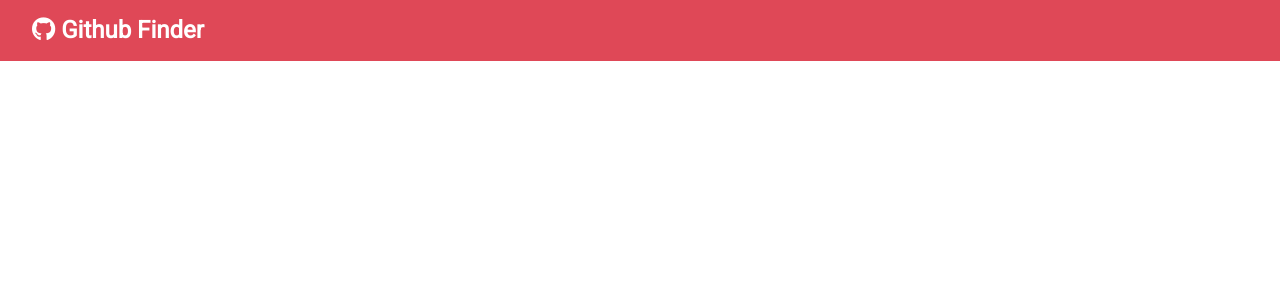
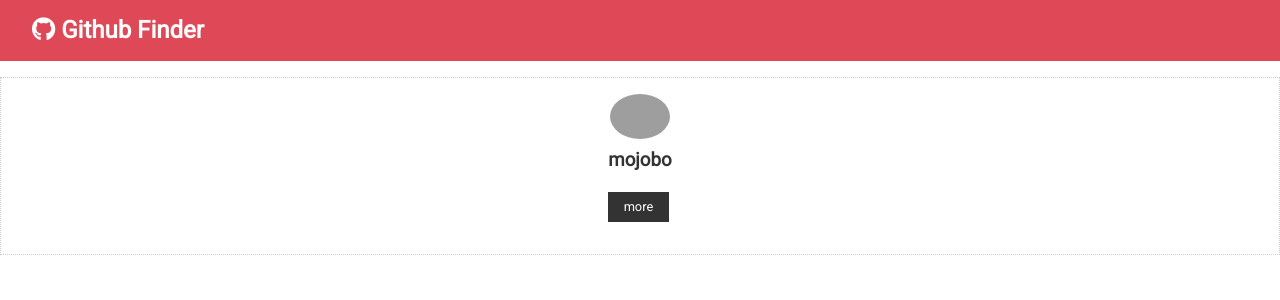
Before and after one commit to abdulhaqani/github-Finder, a React (Create React App) app: page / in a window 1280 px wide. Shown: the top 300 px of the page. Built offline with nearby package versions, Linux system fonts and the light colour scheme; grey boxes are pictures that could not be loaded.

Commit message:
state components

```diff
--- a/src/App.js
+++ b/src/App.js
@@ -1,5 +1,7 @@
 import React, { Component } from 'react';
 import Navbar from './components/layout/Navbar';
+import UserItem from './components/users/UserItem';
+
 import './App.css';
 import '@fortawesome/fontawesome-free/css/all.min.css';
 
@@ -8,6 +10,7 @@
     return (
       <div className="app">
         <Navbar></Navbar>
+        <UserItem></UserItem>
       </div>
     );
   }
--- /dev/null
+++ b/src/components/users/UserItem.js
@@ -0,0 +1,34 @@
+import React, { Component } from 'react';
+
+export class UserItem extends Component {
+  state = {
+    id: 'id',
+    login: 'mojobo',
+    avatar_url: 'https://avatars0.githubusercontent.com/u/1?v=4',
+    html_url: 'https://github.com/mojombo'
+  };
+
+  render() {
+    const { login, avatar_url, html_url } = this.state;
+    return (
+      <div className="card text-center">
+        <img
+          src={avatar_url}
+          alt=""
+          className="round-img"
+          style={{ width: '60px' }}
+        />
+
+        <h3>{login}</h3>
+
+        <div>
+          <a href={html_url} className="btn btn-dark btn-sm my-1">
+            more
+          </a>
+        </div>
+      </div>
+    );
+  }
+}
+
+export default UserItem;
```
